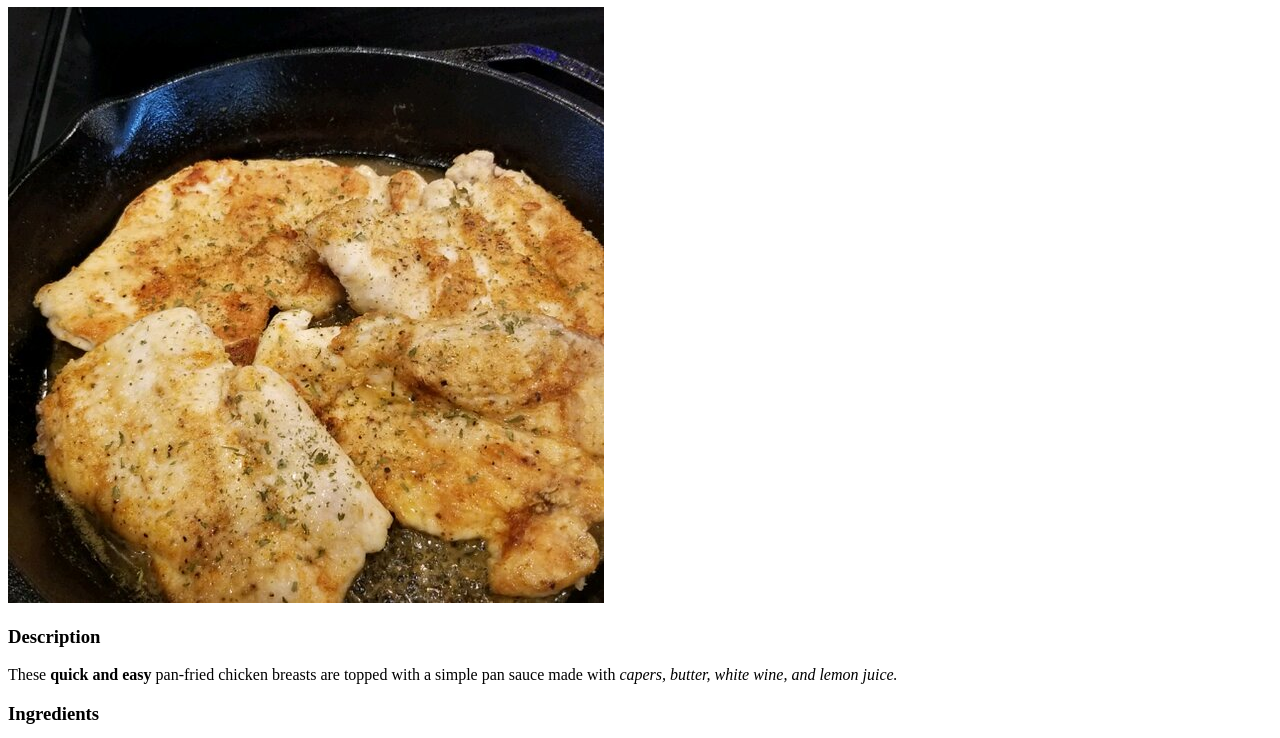
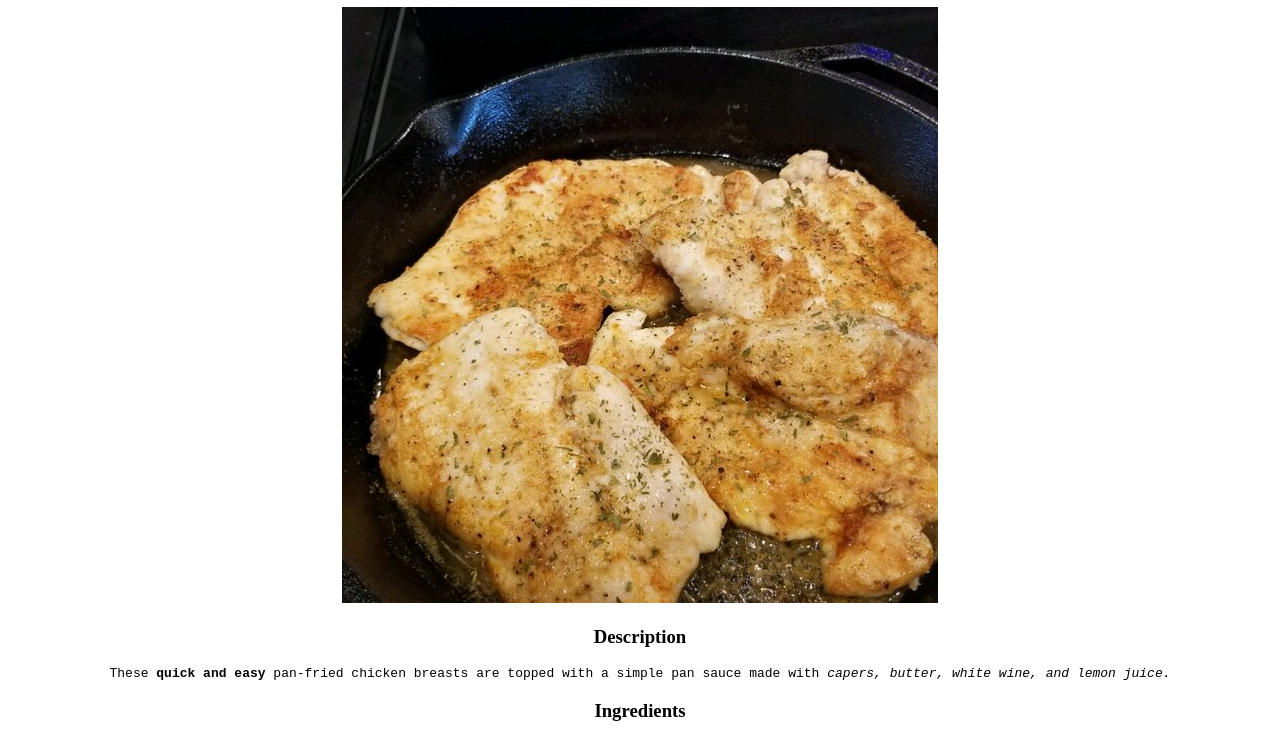
Before and after one commit to jfosgood/odin-recipes, a plain HTML site: page recipes/chicken.html in a window 1280 px wide. Shown: the part 73-811 px from the top of the page. Drawn offline with Linux system fonts and the light colour scheme; files that its build step writes are made by us from their sources.

Commit message:
I forgot the classes in the html am dumb

```diff
--- a/recipes/chicken.html
+++ b/recipes/chicken.html
@@ -3,6 +3,7 @@
     <head>
         <title>Chicken Piccata Recipe</title>
         <meta charset="UTF-8">
+        <link rel="stylesheet" href="assets/css/style.css"/>
     </head>
     <body>
         <h1>Chicken Piccata</h1>
```
Also changed, not shown: recipes/chili.html (+1 -0 lines), recipes/waffles.html (+1 -0 lines), 1 other file.
